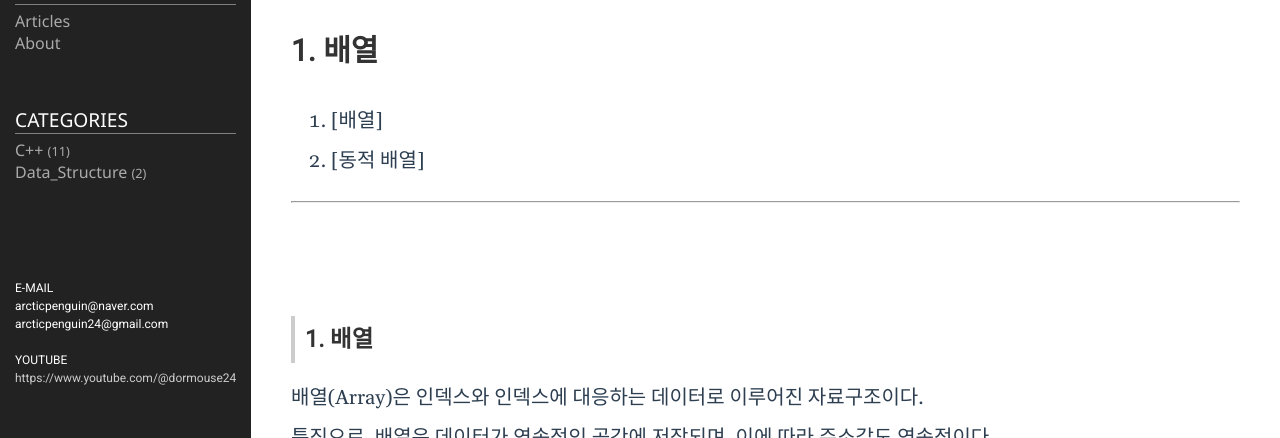
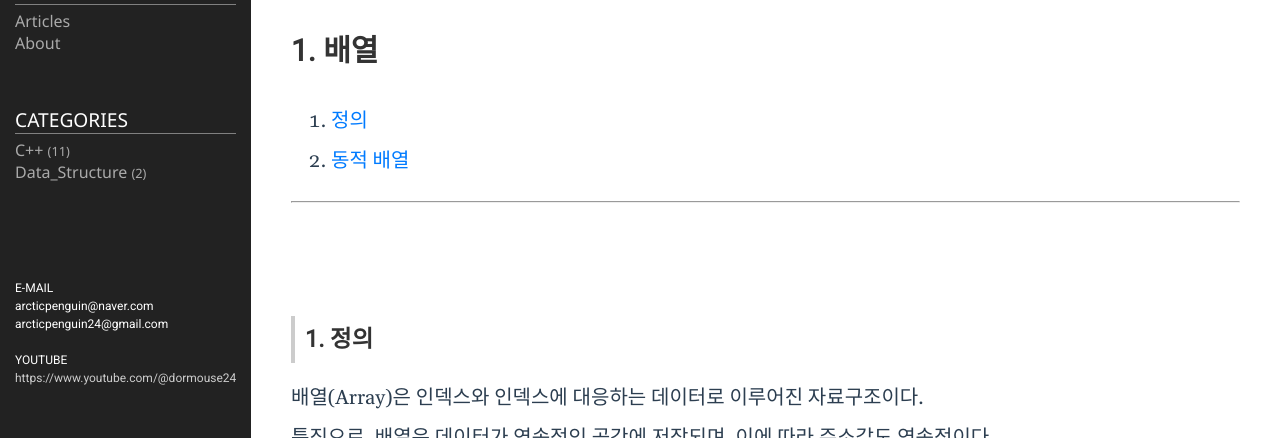
Before and after one commit to Dormouse0224/dormouse0224.github.io, a Jekyll site: the page built from _posts/2024-07-09-Data_Structure_1._배열.markdown, in a window 1280 px wide. Shown: the part 190-628 px from the top of the page. Built offline with Jekyll 4.4.1, drawn with Linux system fonts in a browser that asks for light colours; formulas are drawn with MathJax 3; comment, search, counter and statistics services are not loaded.

Commit message:
Update 2024-07-09-Data_Structure_1._배열.markdown

```diff
--- a/_posts/2024-07-09-Data_Structure_1._배열.markdown
+++ b/_posts/2024-07-09-Data_Structure_1._배열.markdown
@@ -7,14 +7,14 @@ category: Data_Structure
 
 ## 1. 배열
 
-1. [배열]
-2. [동적 배열]
+1. [정의](#1-정의)
+2. [동적 배열](#2-동적-배열)
 
 ---
 
 <br><br>
 
->### 1. 배열
+>### 1. 정의
 
 배열(Array)은 인덱스와 인덱스에 대응하는 데이터로 이루어진 자료구조이다.
 
```
